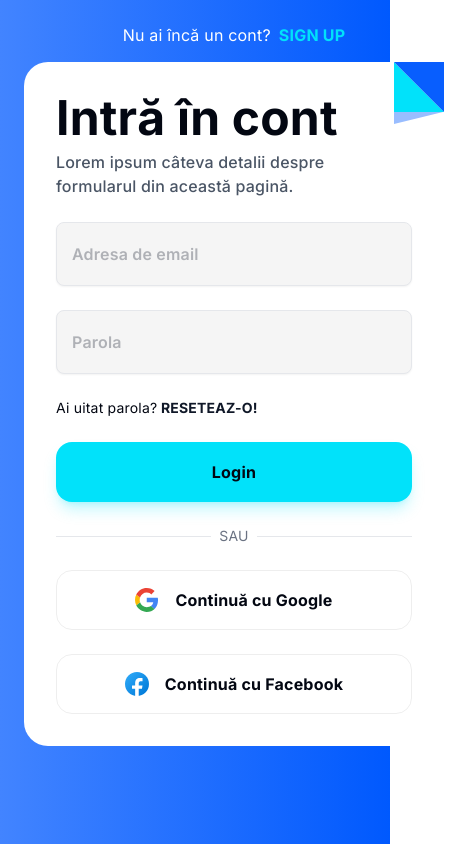
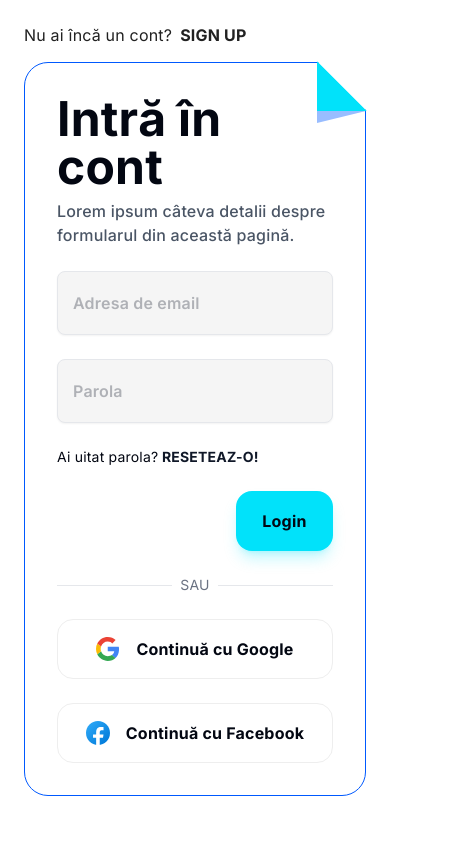
Before and after one commit to nedoratech/actepeloc, a React (Vite) app: page /login in a window 390 px wide. Shown: the whole page, 468 px wide, since content can reach past the window. Built offline with nearby package versions, Linux system fonts and the light colour scheme.

Commit message:
added final touches to the login and signup design

```diff
--- a/src/components/login-form.tsx
+++ b/src/components/login-form.tsx
@@ -5,8 +5,18 @@ import { Label } from "@/components/ui/label";
 
 export function LoginForm({ className, ...props }: React.ComponentPropsWithoutRef<"form">) {
   return (
-    <div className="relative overflow-hidden rounded-3xl rounded-tr-none bg-white p-8">
-      <img className="absolute top-0 right-0 z-10" src="/img/loginCorner.svg" />
+    <div className="relative overflow-visible rounded-3xl bg-white p-8 border border-[#0059FE] md:border-white">
+      <img
+        className="absolute -top-[2px] -right-[2px] z-10 block md:hidden"
+        src="/img/loginCornerMobile.svg"
+        alt="decorative corner mobile"
+      />
+
+      <img
+        className="absolute -top-[2px] -right-[1px] z-10 hidden md:block"
+        src="/img/loginCorner.svg"
+        alt="decorative corner"
+      />
       <form
         className={cn("flex flex-col gap-6 font-[Inter] leading-[1.4] tracking-[0.2px]", className)}
         {...props}
@@ -59,7 +69,7 @@ export function LoginForm({ className, ...props }: React.ComponentPropsWithoutRe
 
           <Button
             type="submit"
-            className="text-grey-900 h-15 w-full rounded-2xl bg-[#01E2FA] text-base font-[700] tracking-[0.2px] hover:bg-[#01E2FA60] shadow-lg shadow-[#01E2FA40]"
+            className="text-grey-900 h-15 justify-self-end w-[97px] md:w-full rounded-2xl bg-[#01E2FA] text-base font-[700] tracking-[0.2px] hover:bg-[#01E2FA60] shadow-lg shadow-[#01E2FA40]"
           >
             Login
           </Button>
--- a/src/components/signup-form.tsx
+++ b/src/components/signup-form.tsx
@@ -6,8 +6,18 @@ import { Checkbox } from "@/components/ui/checkbox";
 
 export function SignupForm({ className, ...props }: React.ComponentPropsWithoutRef<"form">) {
   return (
-    <div className="relative overflow-hidden rounded-3xl rounded-tr-none bg-white p-8">
-      <img className="absolute top-0 right-0 z-10" src="/img/loginCorner.svg" />
+    <div className="relative overflow-visible rounded-3xl bg-white p-8 border border-[#0059FE] md:border-white">
+      <img
+        className="absolute -top-[2px] -right-[2px] z-10 block md:hidden"
+        src="/img/loginCornerMobile.svg"
+        alt="decorative corner mobile"
+      />
+
+      <img
+        className="absolute -top-[2px] -right-[1px] z-10 hidden md:block"
+        src="/img/loginCorner.svg"
+        alt="decorative corner"
+      />
       <form
         className={cn("flex flex-col gap-6 font-[Inter] leading-[1.4] tracking-[0.2px]", className)}
         {...props}
@@ -92,7 +102,7 @@ export function SignupForm({ className, ...props }: React.ComponentPropsWithoutR
 
           <Button
             type="submit"
-            className="text-grey-900 h-15 w-full rounded-2xl bg-[#01E2FA] text-base font-[700] tracking-[0.2px] hover:bg-[#01E2FA60] shadow-lg shadow-[#01E2FA40]"
+            className="text-grey-900 h-15 justify-self-end md:w-full rounded-2xl bg-[#01E2FA] text-base font-[700] tracking-[0.2px] hover:bg-[#01E2FA60] shadow-lg shadow-[#01E2FA40]"
           >
             Creează Cont
           </Button>
--- a/src/pages/Login.tsx
+++ b/src/pages/Login.tsx
@@ -3,8 +3,7 @@ import { LoginForm } from "@/components/login-form";
 function Login() {
   return (
     <div
-      className="grid min-h-svh lg:grid-cols-2"
-      style={{ background: "linear-gradient(to left, #0059FE, #4284FF)" }}
+      className="grid min-h-svh lg:grid-cols-2 md:bg-linear-to-l md:from-[#0059FE] md:to-[#4284FF]"
     >
       <div className="relative hidden grid-rows-3 items-center justify-items-center font-[Inter] text-white lg:grid">
         <img className="align-middle" src="/img/logoAPL.svg" alt="Logo acte pe loc" />
@@ -23,13 +22,13 @@ function Login() {
         </div>
       </div>
       <div className="flex flex-col items-center gap-4 p-6 md:p-10">
-        <div className="flex w-[420px] justify-center gap-2 font-[Inter] text-base leading-[1.4] font-[400] tracking-[0.2px] text-white md:justify-start">
+        <div className="flex w-full sm:w-[420px] gap-2 font-[Inter] text-base leading-[1.4] font-[400] tracking-[0.2px] text-[#212121] md:text-white">
           <span>Nu ai încă un cont? </span>
-          <a href="#" className="flex items-center gap-2 font-bold text-[#01E2FA]">
+          <a href="#" className="flex items-center gap-2 font-bold text-[#212121] md:text-[#01E2FA]">
             SIGN UP
           </a>
         </div>
-        <div className="w-full max-w-[420px]">
+        <div className="w-full sm:w-[420px]">
           <LoginForm />
         </div>
       </div>
--- a/src/pages/Signup.tsx
+++ b/src/pages/Signup.tsx
@@ -3,8 +3,7 @@ import { SignupForm } from "@/components/signup-form";
 function Signup() {
   return (
     <div
-      className="grid min-h-svh lg:grid-cols-2"
-      style={{ background: "linear-gradient(to left, #0059FE, #4284FF)" }}
+      className="grid min-h-svh lg:grid-cols-2 md:bg-linear-to-l md:from-[#0059FE] md:to-[#4284FF]"
     >
       <div className="relative hidden grid-rows-3 items-center justify-items-center font-[Inter] text-white lg:grid">
         <img className="align-middle" src="/img/logoAPL.svg" alt="Logo acte pe loc" />
@@ -23,13 +22,13 @@ function Signup() {
         </div>
       </div>
       <div className="flex flex-col items-center gap-4 p-6 md:p-10">
-        <div className="flex w-[420px] justify-center gap-2 font-[Inter] text-base leading-[1.4] font-[400] tracking-[0.2px] text-white md:justify-start">
+        <div className="flex w-full sm:w-[420px] gap-2 font-[Inter] text-base leading-[1.4] font-[400] tracking-[0.2px] text-[#212121] md:text-white">
           <span>Ai deja un cont? </span>
-          <a href="#" className="flex items-center gap-2 font-bold text-[#01E2FA]">
+          <a href="#" className="flex items-center gap-2 font-bold text-[#212121] md:text-[#01E2FA]">
             LOG IN
           </a>
         </div>
-        <div className="w-full max-w-[420px]">
+        <div className="w-full sm:w-[420px]">
           <SignupForm />
         </div>
       </div>
```
Also changed, not shown: public/img/loginCornerMobile.svg (added).
